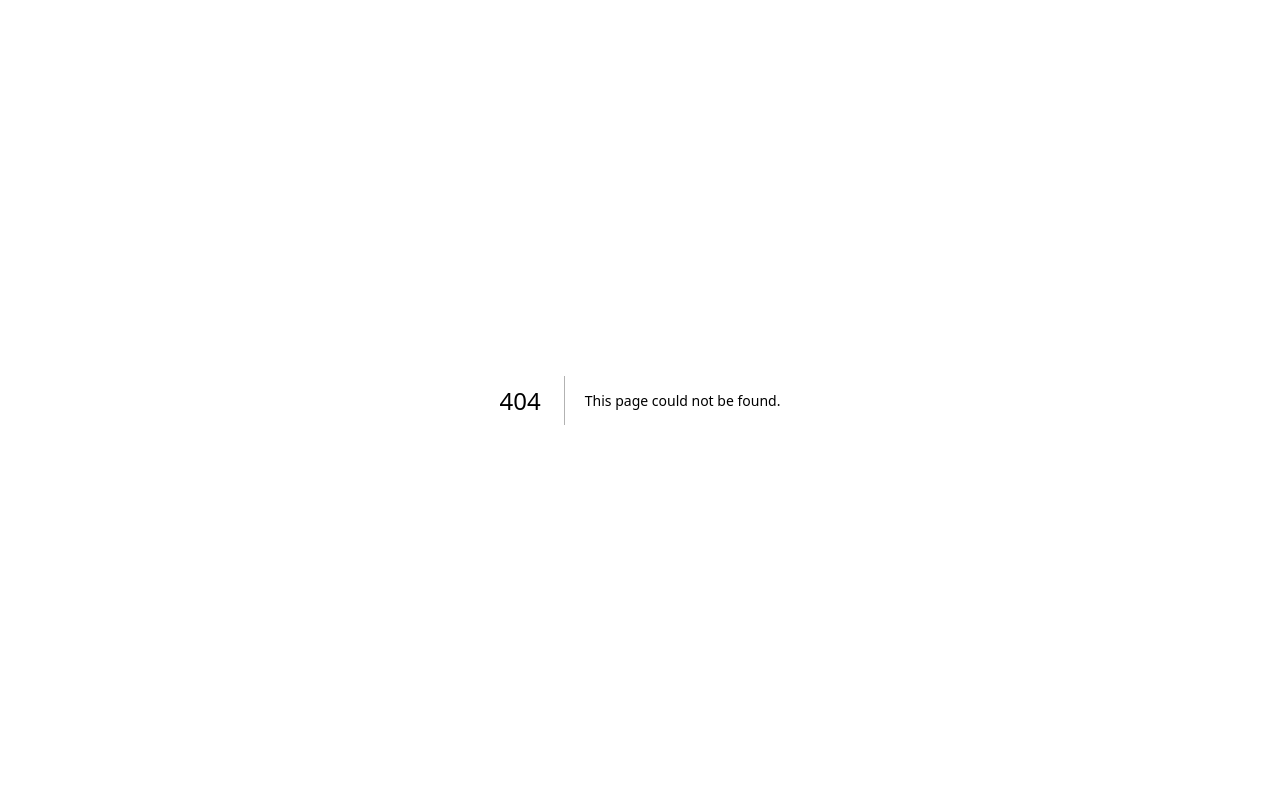
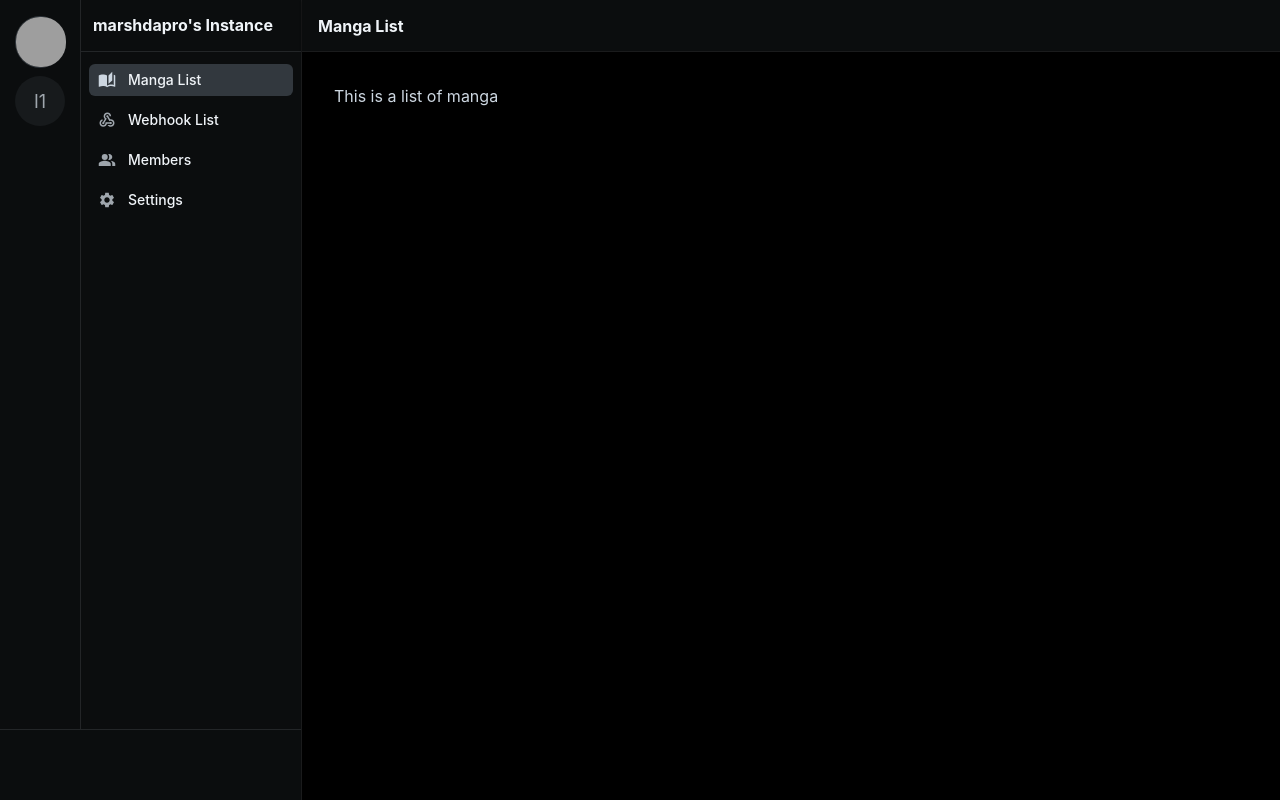
Before and after one commit to francojreyes/manga-update-client, a Next.js app: page /manga in a window 1280 px wide. Before the commit this address had no page. Built offline with nearby package versions, Linux system fonts and the light colour scheme; grey boxes are pictures that could not be loaded.

Commit message:
Navigation between instance pages

```diff
--- a/app/(main)/layout.tsx
+++ b/app/(main)/layout.tsx
@@ -1,12 +1,11 @@
 "use client";
 
-import Stack from '@mui/joy/Stack';
-import Box from '@mui/joy/Box';
-import Divider from '@mui/joy/Divider';
-import React from 'react';
-
-import Sidebar from '@/components/Sidebar';
-import PageHeader from '@/components/PageHeader';
+import PageHeader from "@/components/PageHeader";
+import Sidebar from "@/components/Sidebar";
+import Box from "@mui/joy/Box";
+import Divider from "@mui/joy/Divider";
+import Stack from "@mui/joy/Stack";
+import React from "react";
 
 const Layout = ({
   children,
@@ -15,20 +14,18 @@ const Layout = ({
 }) => {
   const [navOpen, setNavOpen] = React.useState(false);
 
-  const pageName = "Manga List";
-  const instanceName = "marshdapro's Fav Instance";
+  const instanceName = "marshdapro's Instance";
 
   return (
     <Stack direction="row" height="100%" overflow="hidden">
-      <Sidebar navOpen={navOpen} instanceName={instanceName}/>
+      <Sidebar navOpen={navOpen} setNavOpen={setNavOpen} instanceName={instanceName}/>
       <Stack direction="column" width={{ xs: "100vw", md: "100%" }} onClick={() => setNavOpen(false)}>
-        <PageHeader pageName={pageName} instanceName={instanceName} setNavOpen={setNavOpen}/>
+        <PageHeader instanceName={instanceName} setNavOpen={setNavOpen}/>
         <Divider/>
         <Box
           component="main"
           width={{ xs: "100vw", md: "100%" }}
           height="100%"
-          p={6}
           overflow="hidden auto"
           textOverflow="clip"
         >
@@ -36,7 +33,7 @@ const Layout = ({
         </Box>
       </Stack>
     </Stack>
-  )
-}
+  );
+};
 
 export default Layout;
--- /dev/null
+++ b/app/(main)/manga/page.tsx
@@ -0,0 +1,9 @@
+import Typography from '@mui/joy/Typography';
+
+const Page = () => {
+  return (
+    <Typography p={4}>This is a list of manga</Typography>
+  )
+}
+
+export default Page;
--- a/components/PageHeader.tsx
+++ b/components/PageHeader.tsx
@@ -1,22 +1,24 @@
-import React from 'react';
-import Sheet from '@mui/joy/Sheet';
-import Stack from '@mui/joy/Stack';
-import IconButton from '@mui/joy/IconButton';
-import MenuIcon from '@mui/icons-material/Menu';
-import Typography from '@mui/joy/Typography';
+import usePageName from "@/hooks/usePageName";
+import MenuIcon from "@mui/icons-material/Menu";
+import IconButton from "@mui/joy/IconButton";
+import Sheet from "@mui/joy/Sheet";
+import Stack from "@mui/joy/Stack";
+import Typography from "@mui/joy/Typography";
+import React from "react";
 
 export const headerHeight = 55;
 
 interface PageHeaderProps {
-  pageName: string,
   instanceName: string,
   setNavOpen: React.Dispatch<React.SetStateAction<boolean>>,
 }
 
-const PageHeader: React.FC<PageHeaderProps> = ({ pageName, instanceName, setNavOpen }) => {
+const PageHeader: React.FC<PageHeaderProps> = ({ instanceName, setNavOpen }) => {
+  const pageName = usePageName();
+
   return <Sheet
     component={Stack}
-    width={{ xs: '100vw', md: '100%' }}
+    width={{ xs: "100vw", md: "100%" }}
     height={headerHeight}
     direction="row"
     alignItems="center"
@@ -27,20 +29,20 @@ const PageHeader: React.FC<PageHeaderProps> = ({ pageName, instanceName, setNavO
     <IconButton
       size="md"
       sx={{
-        display: { md: 'none' }
+        display: { md: "none" }
       }}
       onClick={(e) => {
         e.stopPropagation();
-        setNavOpen((prevOpen) => !prevOpen)
+        setNavOpen((prevOpen) => !prevOpen);
       }}
     >
       <MenuIcon/>
     </IconButton>
     <Stack direction="column" spacing={-0.5} justifyContent="center">
       <Typography level="title-md" fontWeight="bold">{pageName}</Typography>
-      <Typography level="body-xs" display={{ md: 'none' }}>{instanceName}</Typography>
+      <Typography level="body-xs" display={{ md: "none" }}>{instanceName}</Typography>
     </Stack>
   </Sheet>;
-}
+};
 
 export default PageHeader;
--- a/components/Sidebar.tsx
+++ b/components/Sidebar.tsx
@@ -1,49 +1,79 @@
-import Sheet from '@mui/joy/Sheet';
-import Stack from '@mui/joy/Stack';
-import Card from '@mui/joy/Card';
-import AspectRatio from '@mui/joy/AspectRatio';
-import Image from 'next/image';
-import Typography from '@mui/joy/Typography';
-import Divider from '@mui/joy/Divider';
-import ListItemButton, { listItemButtonClasses } from '@mui/joy/ListItemButton';
-import List from '@mui/joy/List';
-import ListItem from '@mui/joy/ListItem';
-import AutoStoriesIcon from '@mui/icons-material/AutoStories';
-import ListItemContent from '@mui/joy/ListItemContent';
-import WebhookIcon from '@mui/icons-material/Webhook';
-import PeopleAltIcon from '@mui/icons-material/PeopleAlt';
-import SettingsIcon from '@mui/icons-material/Settings';
-import React from 'react';
-import { headerHeight } from '@/components/PageHeader';
+import { headerHeight } from "@/components/PageHeader";
+import { SvgIconComponent } from "@mui/icons-material";
+import AutoStoriesIcon from "@mui/icons-material/AutoStories";
+import PeopleAltIcon from "@mui/icons-material/PeopleAlt";
+import SettingsIcon from "@mui/icons-material/Settings";
+import WebhookIcon from "@mui/icons-material/Webhook";
+import AspectRatio from "@mui/joy/AspectRatio";
+import Card from "@mui/joy/Card";
+import Divider from "@mui/joy/Divider";
+import List from "@mui/joy/List";
+import ListItem from "@mui/joy/ListItem";
+import ListItemButton, { listItemButtonClasses } from "@mui/joy/ListItemButton";
+import ListItemContent from "@mui/joy/ListItemContent";
+import Sheet from "@mui/joy/Sheet";
+import Stack from "@mui/joy/Stack";
+import Typography from "@mui/joy/Typography";
+import Image from "next/image";
+import Link from "next/link";
+import { usePathname } from "next/navigation";
+import React from "react";
 
 export const navWidth = 300;
 
+const navItems = [
+  {
+    Icon: AutoStoriesIcon,
+    title: "Manga List",
+    href: "/manga",
+  },
+  {
+    Icon: WebhookIcon,
+    title: "Webhook List",
+    href: "/webhooks",
+  },
+  {
+    Icon: PeopleAltIcon,
+    title: "Members",
+    href: "/members",
+  },
+  {
+    Icon: SettingsIcon,
+    title: "Settings",
+    href: "/settings",
+  },
+];
+
 interface SidebarProps {
   navOpen: boolean,
+  setNavOpen: React.Dispatch<React.SetStateAction<boolean>>,
   instanceName: string
 }
 
-const Sidebar: React.FC<SidebarProps> = ({ navOpen, instanceName }) => {
+const Sidebar: React.FC<SidebarProps> = ({ navOpen, setNavOpen, instanceName }) => {
+  const pathname = usePathname();
+  const baseUrl = pathname.substring(0, pathname.lastIndexOf("/"));
+
   return <>
     <Sheet
       component="nav"
       sx={{
-        display: 'flex',
-        flexDirection: 'column',
+        display: "flex",
+        flexDirection: "column",
         ml: { xs: navOpen ? 0 : `-${navWidth + 2}px`, md: 0 },
-        transition: '0.1s all',
+        transition: "0.1s all",
       }}
     >
       <Stack direction="row" flexGrow={1}>
         <Stack
           width={80} direction="column" alignItems="center" py={2} gap={1} sx={(theme) => ({
-          '& > div': {
-            boxShadow: 'none',
-            transition: '0.1s all',
-            '--Card-padding': '0px',
-            '--Card-radius': "50%",
-            '&:hover': {
-              '--Card-radius': theme.radius.lg,
+          "& > div": {
+            boxShadow: "none",
+            transition: "0.1s all",
+            "--Card-padding": "0px",
+            "--Card-radius": "50%",
+            "&:hover": {
+              "--Card-radius": theme.radius.lg,
             }
           },
         })}
@@ -59,7 +89,7 @@ const Sidebar: React.FC<SidebarProps> = ({ navOpen, instanceName }) => {
           </Card>
           <Card
             variant="soft"
-            sx={{ width: 50, height: 50, display: 'flex', alignItems: 'center', justifyContent: 'center' }}
+            sx={{ width: 50, height: 50, display: "flex", alignItems: "center", justifyContent: "center" }}
           >
             <Typography color="neutral" level="body-lg">I1</Typography>
           </Card>
@@ -93,42 +123,20 @@ const Sidebar: React.FC<SidebarProps> = ({ navOpen, instanceName }) => {
               size="sm"
               sx={{
                 gap: 1,
-                '--List-nestedInsetStart': '30px',
-                '--ListItem-radius': (theme) => theme.vars.radius.sm,
+                "--List-nestedInsetStart": "30px",
+                "--ListItem-radius": (theme) => theme.vars.radius.sm,
               }}
             >
-              <ListItem>
-                <ListItemButton selected>
-                  <AutoStoriesIcon/>
-                  <ListItemContent>
-                    <Typography level="title-sm">Manga List</Typography>
-                  </ListItemContent>
-                </ListItemButton>
-              </ListItem>
-              <ListItem>
-                <ListItemButton>
-                  <WebhookIcon/>
-                  <ListItemContent>
-                    <Typography level="title-sm">Webhook List</Typography>
-                  </ListItemContent>
-                </ListItemButton>
-              </ListItem>
-              <ListItem>
-                <ListItemButton>
-                  <PeopleAltIcon/>
-                  <ListItemContent>
-                    <Typography level="title-sm">Members</Typography>
-                  </ListItemContent>
-                </ListItemButton>
-              </ListItem>
-              <ListItem>
-                <ListItemButton>
-                  <SettingsIcon/>
-                  <ListItemContent>
-                    <Typography level="title-sm">Settings</Typography>
-                  </ListItemContent>
-                </ListItemButton>
-              </ListItem>
+              {navItems.map(({ Icon, title, href }) => (
+                <PageNavItem
+                  key={href}
+                  Icon={Icon}
+                  title={title}
+                  href={baseUrl + href}
+                  selected={pathname.endsWith(href)}
+                  onClick={() => setNavOpen(false)}
+                />
+              ))}
             </List>
           </Stack>
         </Stack>
@@ -138,6 +146,27 @@ const Sidebar: React.FC<SidebarProps> = ({ navOpen, instanceName }) => {
     </Sheet>
     <Divider orientation="vertical"/>
   </>;
+};
+
+interface PageNavItemProps {
+  Icon: SvgIconComponent;
+  title: string;
+  href: string;
+  selected: boolean;
+  onClick: () => void;
 }
 
+const PageNavItem: React.FC<PageNavItemProps> = ({ Icon, title, href, selected, onClick }) => {
+  return (
+    <ListItem>
+      <ListItemButton selected={selected} component={Link} href={href} onClick={onClick}>
+        <Icon/>
+        <ListItemContent>
+          <Typography level="title-sm">{title}</Typography>
+        </ListItemContent>
+      </ListItemButton>
+    </ListItem>
+  );
+};
+
 export default Sidebar;
--- /dev/null
+++ b/hooks/usePageName.ts
@@ -0,0 +1,22 @@
+"use client";
+import { usePathname } from "next/navigation";
+
+const usePageName = () => {
+  const pathname = usePathname();
+  const lastSegment = pathname.substring(pathname.lastIndexOf("/") + 1);
+
+  switch (lastSegment) {
+    case "manga":
+      return "Manga List";
+    case "webhooks":
+      return "Webhook List";
+    case "members":
+      return "Members";
+    case "settings":
+      return "Settings";
+    default:
+      return "Unknown Page";
+  }
+};
+
+export default usePageName;
```
Also changed, not shown: app/(main)/members/page.tsx (added, +9 -0 lines), app/(main)/settings/page.tsx (added, +9 -0 lines), app/(main)/webhooks/page.tsx (added, +9 -0 lines).
